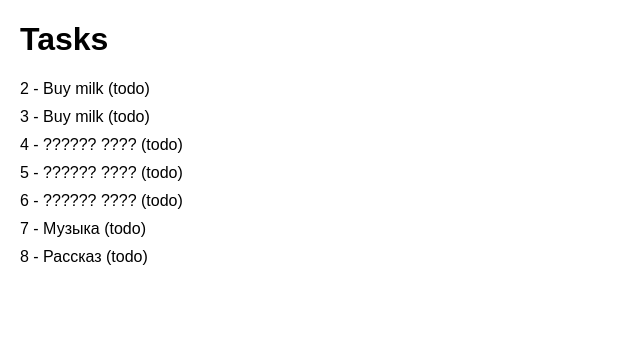
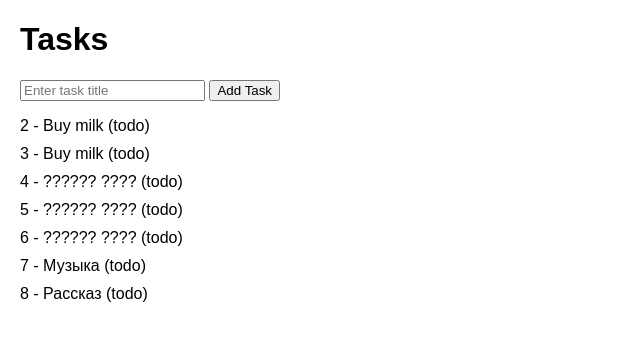
Before and after one commit to Kreesk/task-management-api, a Flask app: page /tasks in a window 1280 px wide. Shown: the top 341 px of the page, without its empty margins (0-640 px from the left). Run offline with Flask 3, Linux system fonts and the light colour scheme; data comes from the database, SQL or seed files in the repository; both versions use the stored data as it was after the commit.

Commit message:
Add task creation form to HTML interface

```diff
--- a/main.py
+++ b/main.py
@@ -91,10 +91,19 @@
 def index():
     return "Task Management API - Use /tasks to see tasks or /api/tasks for REST API"
 
-@app.route('/tasks', methods=['GET'])
+@app.route('/tasks', methods=['GET', 'POST'])
 def tasks():
     with get_db_connection() as conn:
         c = conn.cursor()
+        if request.method == 'POST':
+            title = request.form.get('title')
+            if not title or not title.strip():
+                return "Title is required", 400
+            if len(title) > 100:
+                return "Title must be less than 100 characters", 400
+            c.execute("INSERT INTO tasks (title, status) VALUES (?, ?)", (title, 'todo'))
+            conn.commit()
+
         c.execute('SELECT * FROM tasks')
         tasks_list = [{'id' : row[0], 'title' : row[1], 'status' : row[2]} for row in c.fetchall()]
     return render_template('tasks.html', tasks=tasks_list)
--- a/templates/tasks.html
+++ b/templates/tasks.html
@@ -11,6 +11,10 @@
 </head>
 <body>
     <h1>Tasks</h1>
+    <form method="POST" action="/tasks">
+        <input type="text" name="title" placeholder="Enter task title" required>
+        <button type="submit">Add Task</button>
+    </form>
     {% if tasks %}
         <ul>
             {% for task in tasks %}
```
Also changed, not shown: requirements.txt (+15 -2 lines), tasks.db.
